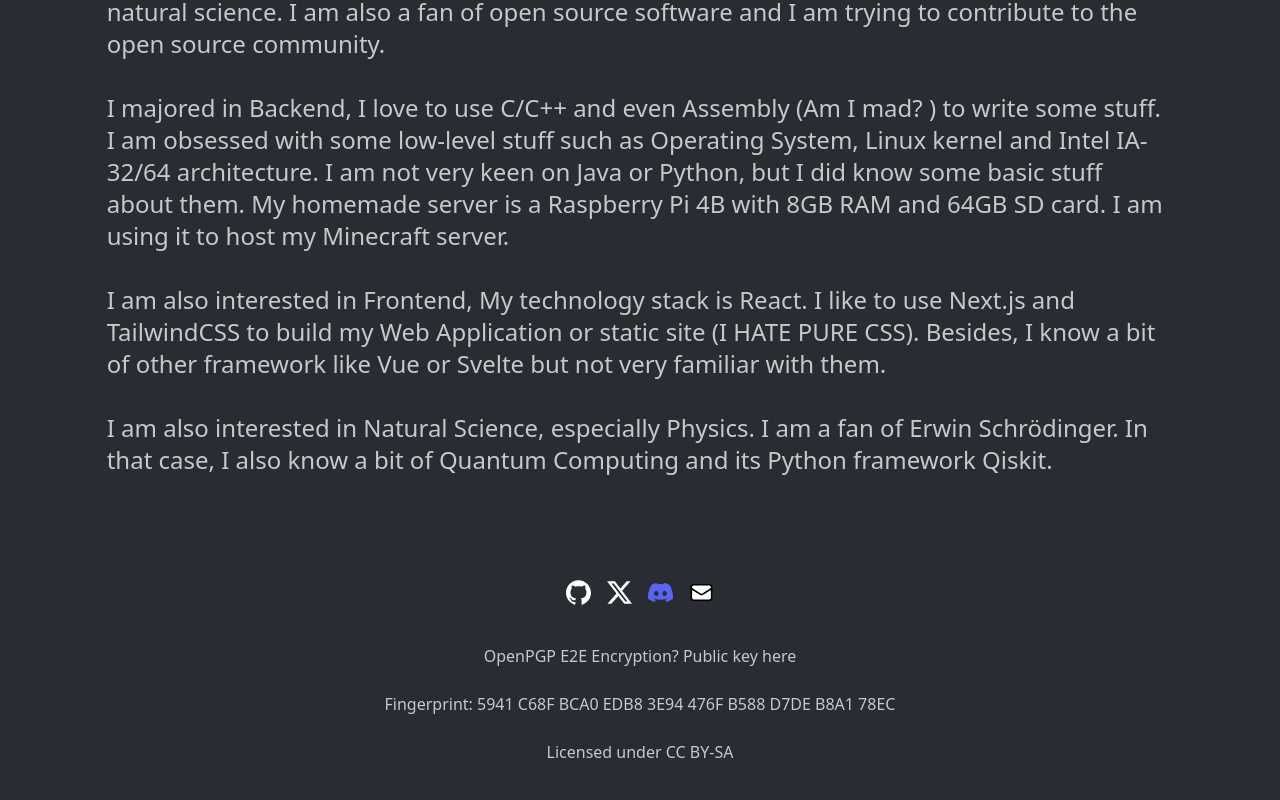
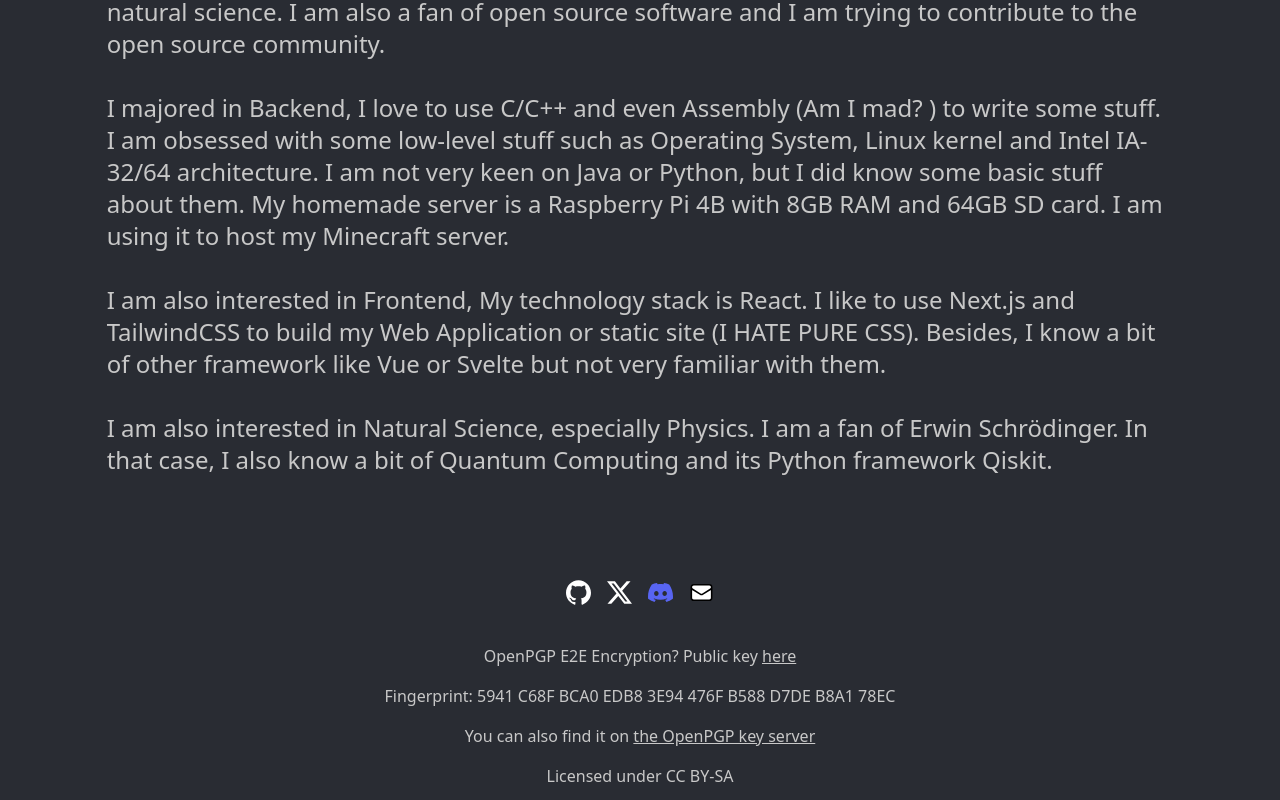
Before and after one commit to Herminos/blog-herminos, a Next.js app: page / in a window 1280 px wide. Shown: the part 880-1680 px from the top of the page. Before the commit the page ends 1656 px from the top, so only its background shows below. Built offline with nearby package versions, Linux system fonts and the light colour scheme; a web font is replaced by a local one.

Commit message:
Updata OpenPGP info

```diff
--- a/src/app/layout.tsx
+++ b/src/app/layout.tsx
@@ -46,11 +46,14 @@
                         <ContactCard URL='mailto:herminos@163.com' ImageResource={mailSVG} />
                     </div>
                     <div className='flex flex-col mt-4'>
-                        <p className='align-middle text-center text-light-gray mb-3'>
-                            OpenPGP E2E Encryption? Public key <a href='#' download={'../../public/public.asc'} className='hover:text-sky-500'>here</a>
+                        <p className='align-middle text-center text-light-gray mb-1'>
+                            OpenPGP E2E Encryption? Public key <a href='#' download={'../../public/public.asc'} className='hover:text-sky-500 underline'>here</a>
                         </p>
-                        <p className='align-middle text-center text-light-gray mb-3'>
+                        <p className='align-middle text-center text-light-gray mb-1'>
                         Fingerprint: 5941 C68F BCA0 EDB8 3E94 476F B588 D7DE B8A1 78EC
+                        </p>
+                        <p className='align-middle text-center text-light-gray mb-1'>
+                            You can also find it on <a href='https://keys.openpgp.org/' className='hover:text-sky-500 underline'>the OpenPGP key server</a>
                         </p>
                         <p className='align-middle text-center text-light-gray mb-3'>
                             Licensed under CC BY-SA
```
